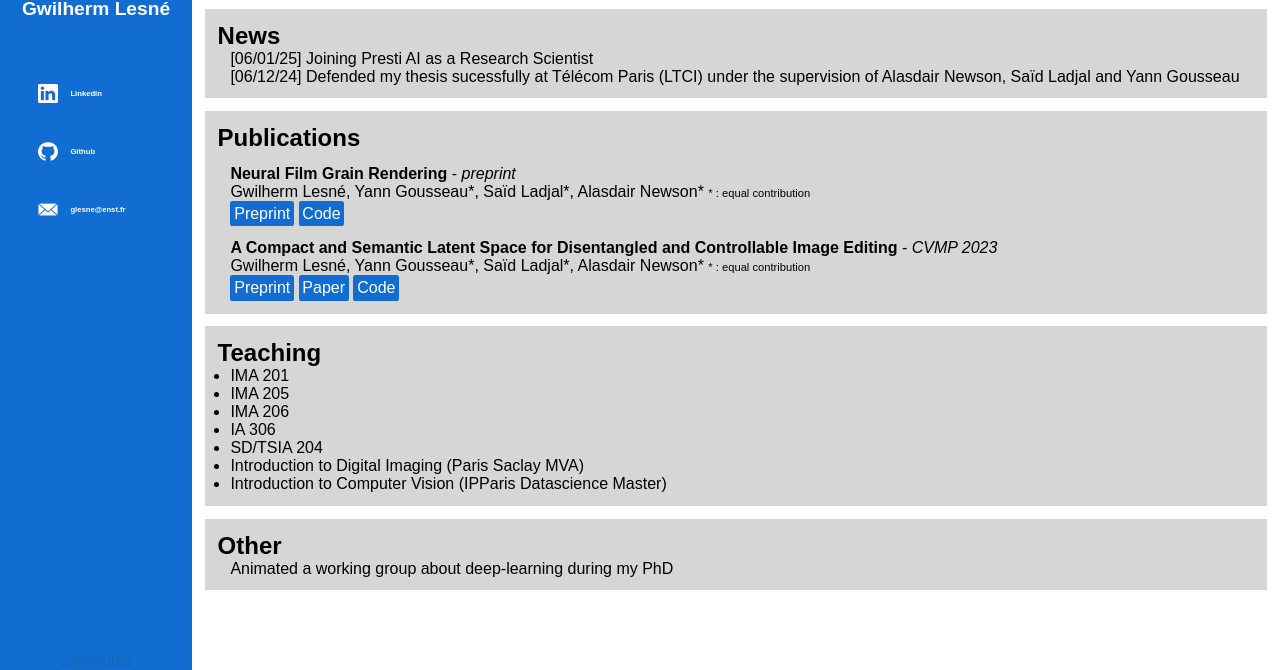
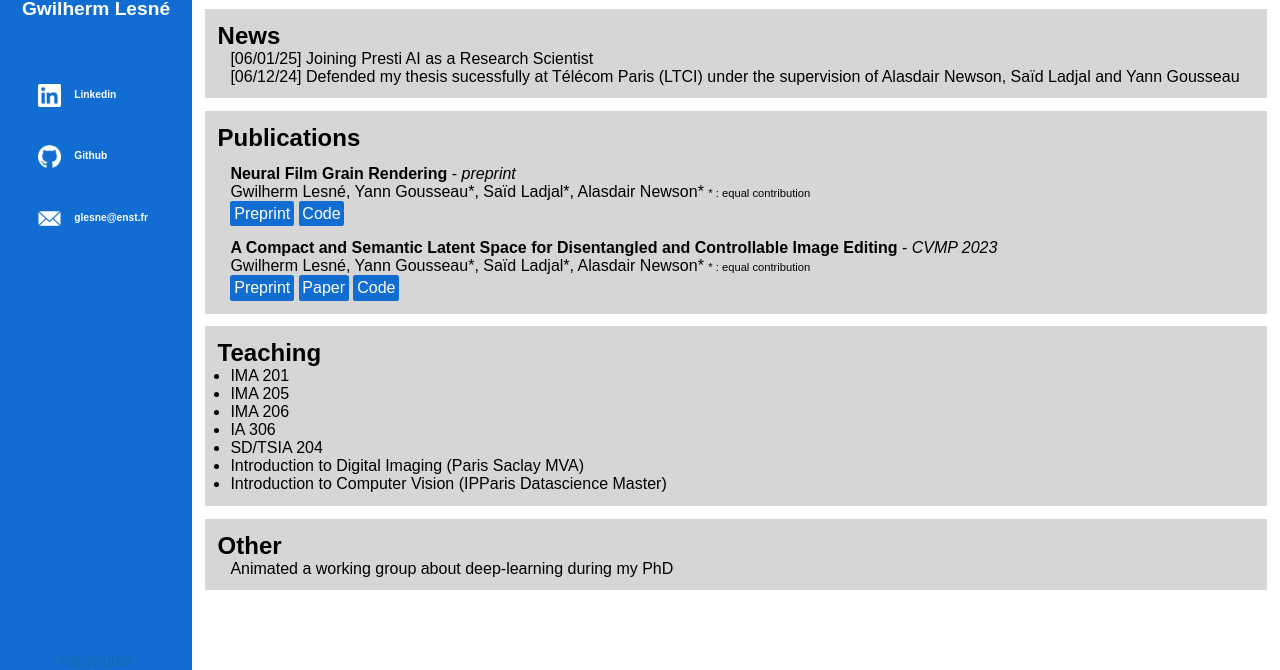
Before and after one commit to Gwilherm-LESNE/Gwilherm-LESNE.github.io, a plain HTML site: page index.html in a window 1280 px wide. Shown: the part 130-800 px from the top of the page. Drawn offline with Linux system fonts and the light colour scheme.

Commit message:
Update main.css

```diff
--- a/css/main.css
+++ b/css/main.css
@@ -45,7 +45,7 @@ body{
 	padding-bottom: 1vw;}
 
 .contact_img{
-	height:1.5vw;
+	height:1.8vw;
 	margin-left: 3vw;
 	margin-right: 1vw;
 	display:inline-block;
@@ -58,7 +58,7 @@ body{
 	text-decoration: none;
 	color: white;
 	font-weight: bold;
-	font-size: 0.6vw;}
+	font-size: 0.8vw;}
 
 .contact_text:hover{
 	text-decoration: underline;}
```
